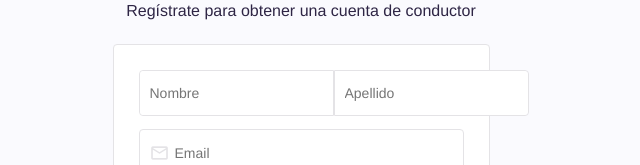
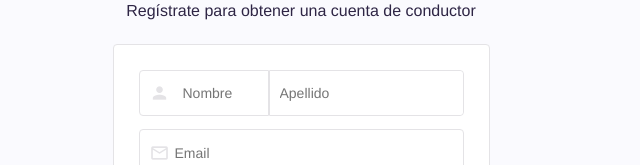
Before and after one commit to Isynopoulos1/react_challenge3, a React (Create React App) app: page / in a window 1280 px wide. Shown: the part 199-364 px from the top of the page, without its empty margins (339-979 px from the left). Built offline with nearby package versions, Linux system fonts and the light colour scheme.

Commit message:
implementing the icon style

```diff
--- a/src/components/elements/Name/Name.js
+++ b/src/components/elements/Name/Name.js
@@ -7,13 +7,15 @@ import {
   NameWrapper,
   InputName,
   LastName,
-  InputLast
+  InputLast,
+  IconStyle
 } from "./Name.styles";
 
 const Name = ({ type, icon }) => {
   return (
     <NameField>
       <NameWrapper>
+        <IconStyle>{icon}</IconStyle>
         <InputName placeholder="Nombre" type={type} />
       </NameWrapper>
       <LastName>
@@ -32,7 +34,7 @@ Name.propTypes = {
 Name.defaultProps = {
   placeholder: "Im a placeholder",
   type: "text",
-  icon: "people"
+  icon: "person"
 };
 
 export default Name;
--- a/src/components/elements/Name/Name.styles.js
+++ b/src/components/elements/Name/Name.styles.js
@@ -2,6 +2,8 @@ import styled from "styled-components";
 
 export const NameField = styled.div`
   display: flex;
+  justify-content: center;
+  width: 100%;
   height: 44px;
   margin-bottom: 15px;
 `;
@@ -18,6 +20,8 @@ export const NameWrapper = styled.div`
 `;
 
 export const InputName = styled.input`
+  display: flex;
+  width: 100%;
   border: none;
   border-radius: 4px 0px 0px 4px;
   font-family: helvetica;
@@ -57,3 +61,13 @@ export const InputLast = styled.input`
   }
   padding-left: 10px;
 `;
+
+export const IconStyle = styled.span`
+  display: flex;
+  align-items: center;
+  font-size: 20px;
+  font-family: "Material Icons";
+  color: #e4e3e6;
+  margin-right: 3px;
+  margin-left: 10px;
+`;
--- a/src/components/layout/Register/Register.js
+++ b/src/components/layout/Register/Register.js
@@ -31,7 +31,7 @@ const Register = () => {
           Regístrate para obtener una cuenta de conductor
         </RegisterCta>
         <RegisterForm>
-          <Name type="text" icon="people" />
+          <Name type="text" icon="person" />
           <EmailSection>
             <Input placeholder="Email" type="email" icon="mail_outline" />
           </EmailSection>
```
